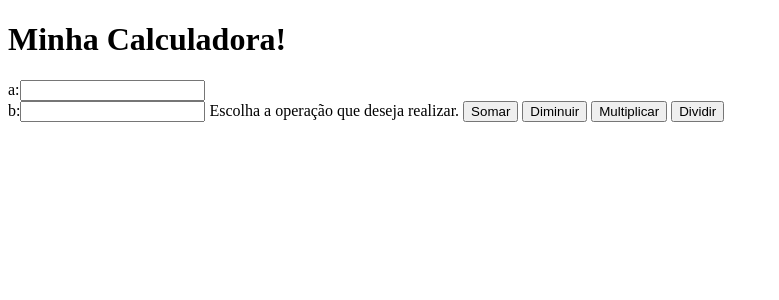
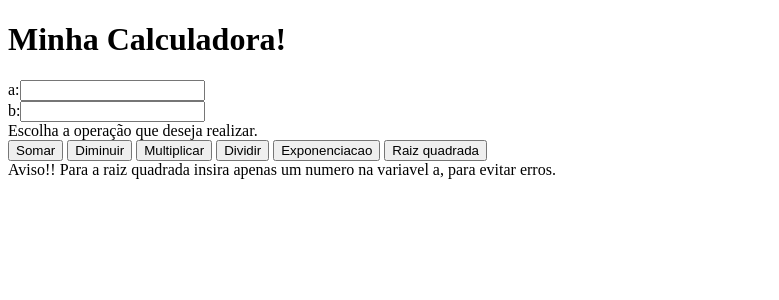
Before and after one commit to Marianamachado455/Desenvolvimento-Aplica-o-Web--DAW, a PHP site: page /daw/calculadora.php in a window 1280 px wide. Shown: the top 300 px of the page, without its empty margins (0-779 px from the left). Run offline with PHP 8.4, Linux system fonts and the light colour scheme.

Commit message:
Adicionar novas operacoes na calculadora.php

```diff
--- a/Faculdade/Php/Exercicios/calculadora.php
+++ b/Faculdade/Php/Exercicios/calculadora.php
@@ -1,7 +1,7 @@
 <?php
     if ($_SERVER["REQUEST_METHOD"] == "POST") {
         $a = $_POST["a"];
-        $b = $_POST["b"];
+        $b = $_POST["b"] ?? null;
         $operacao = $_POST["operacao"];
 
         if ($operacao == "Somar") {
@@ -12,6 +12,11 @@
             $resultado = $a * $b;
         } elseif ($operacao == "Dividir") {
             $resultado = $a / $b;
+        } elseif ($operacao == "Exponenciacao") {
+            $resultado = pow($a, $b);
+        } elseif ($operacao == "Raiz quadrada") {
+            $resultado = sqrt($a);
+            $aviso = "Para raiz quadrada, o valor de b é ignorado.";
         }
 }
       //  echo 'Resultado: ' . $soma;
@@ -24,19 +29,22 @@
 
 <form method='POST' action='calculadora.php'>
     a:<input type=text name='a'><br>
-    b:<input type=text name='b'>
-    Escolha a operação que deseja realizar.
+    b:<input type=text name='b'><br>
+    Escolha a operação que deseja realizar.<br>
     <input type="submit" name="operacao" value="Somar">
     <input type="submit" name="operacao" value="Diminuir">
     <input type="submit" name="operacao" value="Multiplicar">
     <input type="submit" name="operacao" value="Dividir">
+    <input type="submit" name="operacao" value="Exponenciacao">
+    <input type="submit" name="operacao" value="Raiz quadrada"><br>
+    <label>Aviso!! Para a raiz quadrada insira apenas um numero na variavel a, para evitar erros.<label>
     <br><br>
 
     <?php
     if ($_SERVER["REQUEST_METHOD"] == "POST") {
-        echo 'Resultados: ' . $operacao;
-}
-?>
+        echo "Resultado: $resultado";
+    }
+    ?>
 
 </body>
 </html>
```
